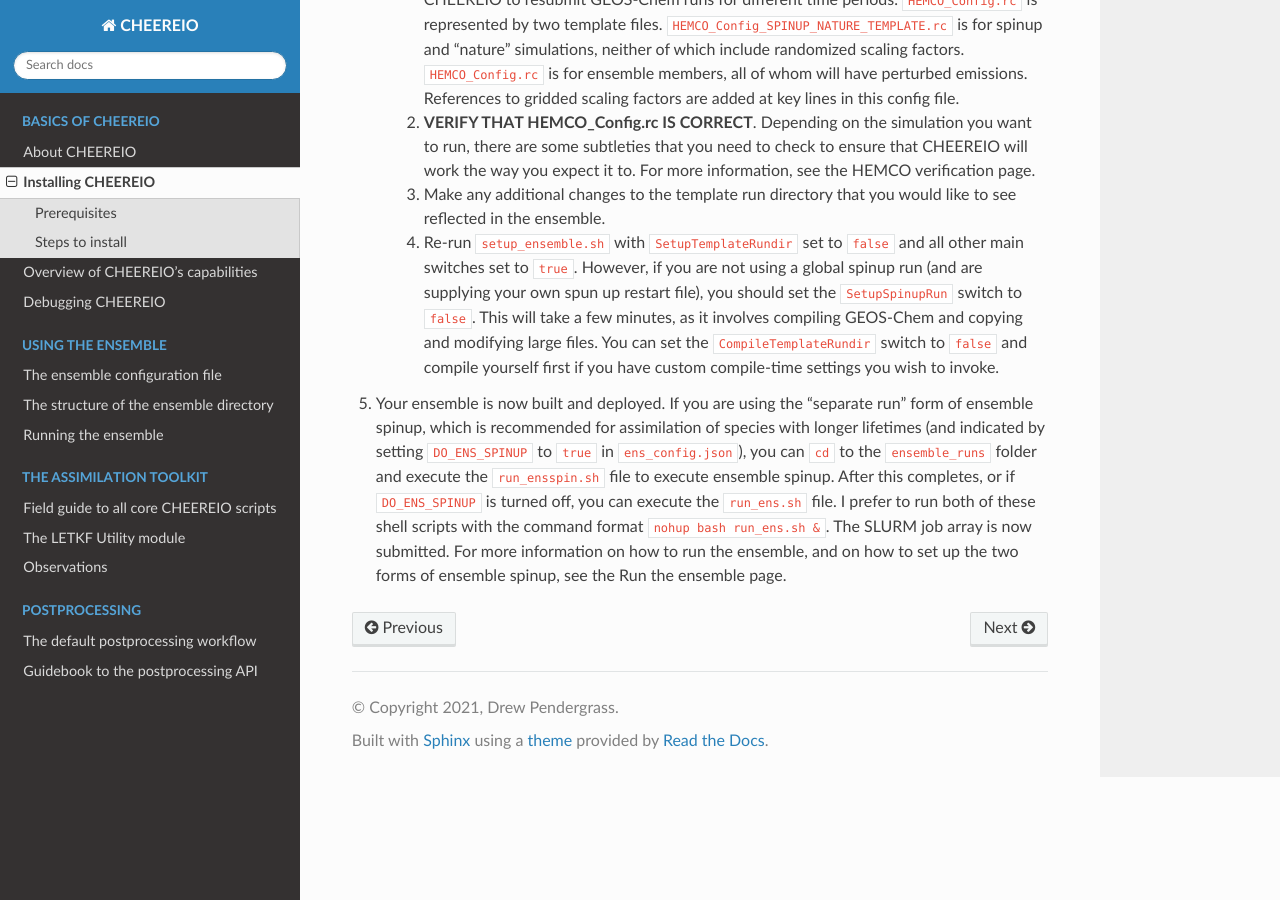
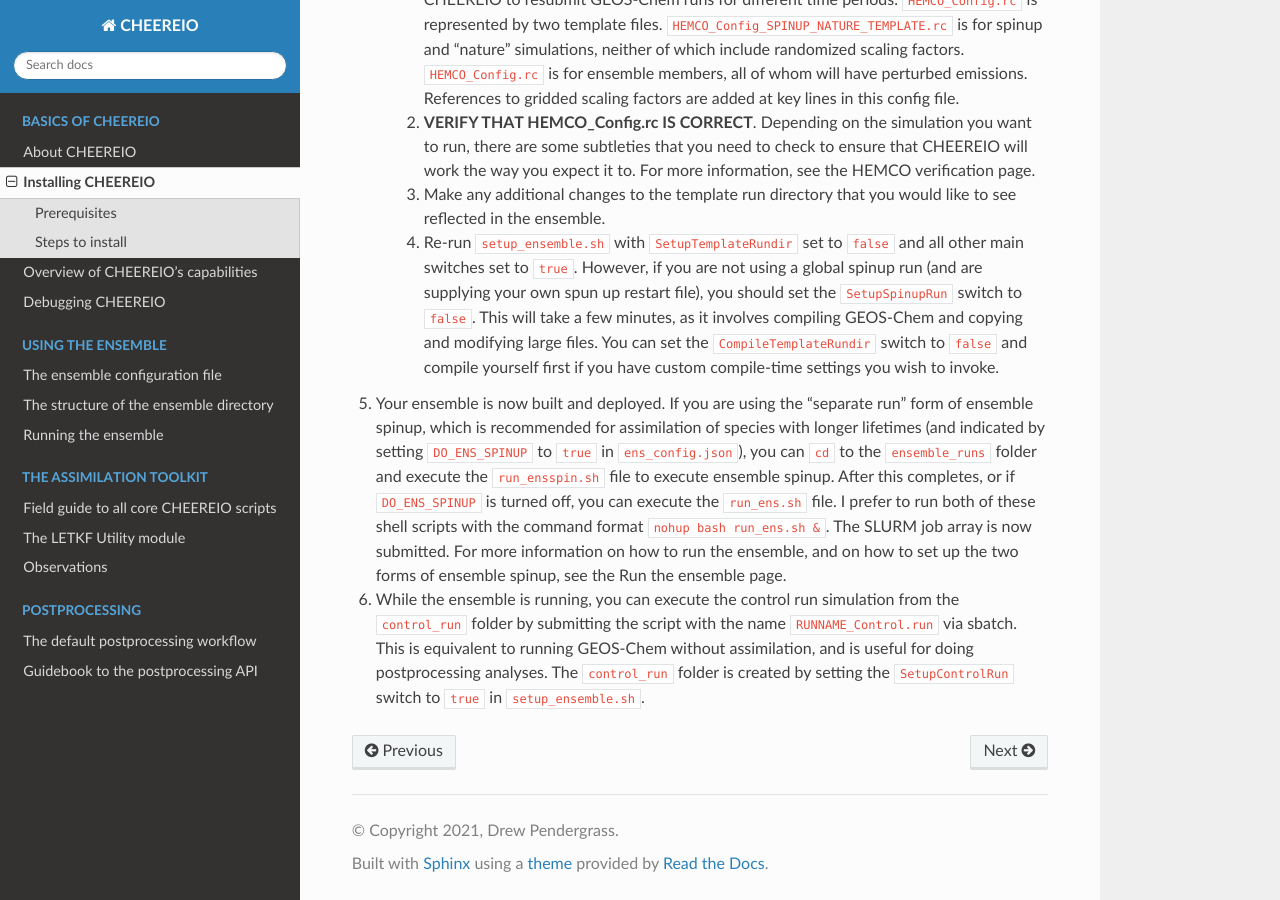
Before and after one commit to drewpendergrass/CHEEREIO, a Sphinx documentation site: the page built from docs/Installing-CHEEREIO.rst, in a window 1280 px wide and 900 px high, scrolled down 1458 px. Built offline with Sphinx 7.4.7 and the Read the Docs theme 2.0.0, drawn with Linux system fonts in a browser that asks for light colours.

Commit message:
update installation guide with information on control run directory

```diff
--- a/docs/Installing-CHEEREIO.rst
+++ b/docs/Installing-CHEEREIO.rst
@@ -26,3 +26,4 @@ CHEEREIO installation should be relatively simple if you already have installed
 	#. Make any additional changes to the template run directory that you would like to see reflected in the ensemble.
 	#. Re-run ``setup_ensemble.sh`` with ``SetupTemplateRundir`` set to ``false`` and all other main switches set to ``true``. However, if you are not using a global spinup run (and are supplying your own spun up restart file), you should set the ``SetupSpinupRun`` switch to ``false``. This will take a few minutes, as it involves compiling GEOS-Chem and copying and modifying large files. You can set the ``CompileTemplateRundir`` switch to ``false`` and compile yourself first if you have custom compile-time settings you wish to invoke.
 #. Your ensemble is now built and deployed. If you are using the "separate run" form of ensemble spinup, which is recommended for assimilation of species with longer lifetimes (and indicated by setting ``DO_ENS_SPINUP`` to ``true`` in ``ens_config.json``), you can ``cd`` to the ``ensemble_runs`` folder and execute the ``run_ensspin.sh`` file to execute ensemble spinup. After this completes, or if ``DO_ENS_SPINUP`` is turned off, you can execute the ``run_ens.sh`` file. I prefer to run both of these shell scripts with the command format ``nohup bash run_ens.sh &``. The SLURM job array is now submitted. For more information on how to run the ensemble, and on how to set up the two forms of ensemble spinup, see the :ref:`Run the ensemble` page.
+#. While the ensemble is running, you can execute the control run simulation from the ``control_run`` folder by submitting the script with the name ``RUNNAME_Control.run`` via sbatch. This is equivalent to running GEOS-Chem without assimilation, and is useful for doing postprocessing analyses. The ``control_run`` folder is created by setting the ``SetupControlRun`` switch to ``true`` in  ``setup_ensemble.sh``.
```
